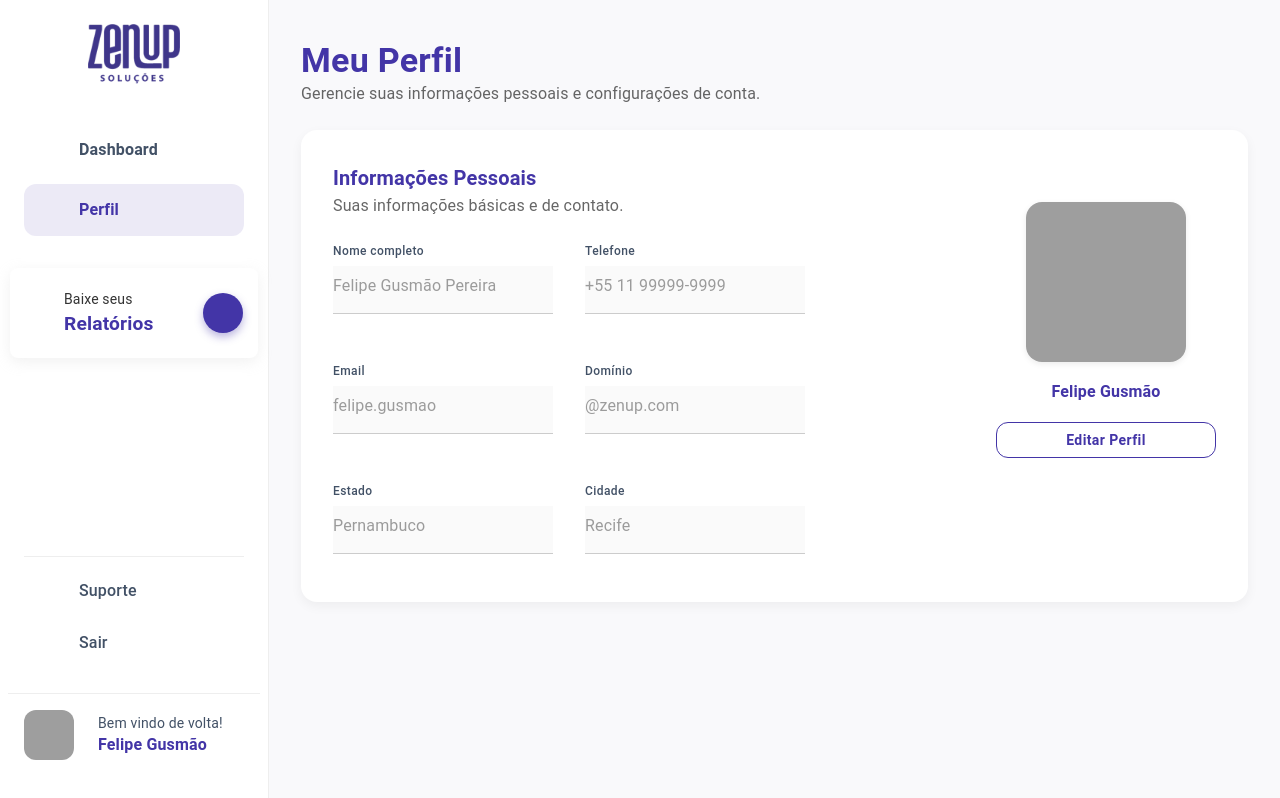
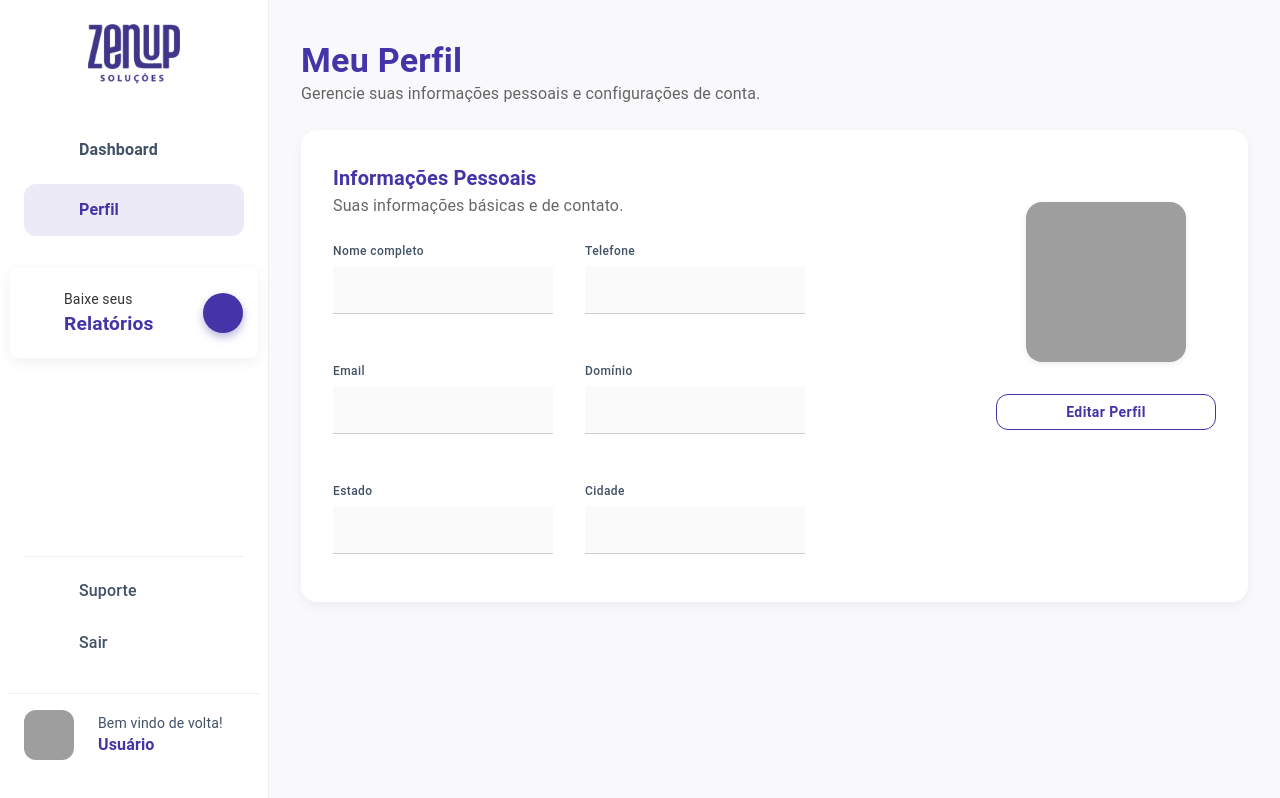
Before and after one commit to carlosqbarbosa/ZenUp-Frontend, a React (Vite) app: page /profile in a window 1280 px wide. Built offline with nearby package versions, Linux system fonts and the light colour scheme; grey boxes are pictures that could not be loaded; some icons are missing.

Commit message:
update profile information

```diff
--- a/src/components/Profile/ProfileForm.tsx
+++ b/src/components/Profile/ProfileForm.tsx
@@ -83,7 +83,7 @@ const ProfileForm: React.FC<ProfileFormProps> = ({
   onEditStart,
   onChange,
 }) => {
-  const { setNomeCompleto } = useUser();
+  const { setNomeCompleto, setFotoPerfil } = useUser();
   const [openSnackbar, setOpenSnackbar] = useState(false);
 
   // Divide o nome completo em primeiro e segundo nome (para exibição no avatar)
@@ -96,6 +96,7 @@ const ProfileForm: React.FC<ProfileFormProps> = ({
     // Atualiza o nome global (reflete na sidebar, por exemplo)
     setNomeCompleto(profileData.nomeCompleto);
 
+    setFotoPerfil(profileData.fotoPerfil || "");
     // Exibe o snackbar de sucesso
     setOpenSnackbar(true);
   };
@@ -186,9 +187,10 @@ const ProfileForm: React.FC<ProfileFormProps> = ({
                 fullWidth
                 name="dominio"
                 value={profileData.dominio || ""}
-                disabled
+                onChange={onChange}
                 sx={CustomTextFieldStyle}
                 variant="outlined"
+                disabled={!isEditing}
               />
             </InputWrapper>
           </Grid>
--- a/src/components/Sidebar/Sidebar.tsx
+++ b/src/components/Sidebar/Sidebar.tsx
@@ -27,7 +27,7 @@ const reportsCardPath = "/reports";
 export default function Sidebar() {
   const [isLogoutModalOpen, setIsLogoutModalOpen] = useState(false);
   const location = useLocation();
-  const { nomeCompleto } = useUser();
+  const { nomeCompleto, fotoPerfil } = useUser();
 
   const isActive = (path: string) => location.pathname === path;
 
@@ -212,13 +212,9 @@ export default function Sidebar() {
         mt: 2,
         }}>
           <Avatar
-            sx={{
-              width: 50,
-              height: 50,
-              mr: 3,
-              borderRadius: '12px'
-            }}
-            src={`https://i.pravatar.cc/150?u=${nomeCompleto}`}
+            sx={{ width: 50, height: 50, mr: 3, borderRadius: '12px' }}
+            src={fotoPerfil || `https://i.pravatar.cc/150?u=${nomeCompleto}`}
+            alt={nomeCompleto || "Usuário"}
           />
           <Box>
             <Typography variant="body2" sx={{ color: colors.textGray }}>Bem vindo de volta!</Typography>
--- a/src/context/UserContext.tsx
+++ b/src/context/UserContext.tsx
@@ -3,15 +3,20 @@ import React, { createContext, useState, useContext, ReactNode } from "react";
 type UserContextType = {
   nomeCompleto: string;
   setNomeCompleto: React.Dispatch<React.SetStateAction<string>>;
+  fotoPerfil: string;
+  setFotoPerfil: React.Dispatch<React.SetStateAction<string>>;
 };
 
 const UserContext = createContext<UserContextType | undefined>(undefined);
 
 export function UserProvider({ children }: { children: ReactNode }) {
-  const [nomeCompleto, setNomeCompleto] = useState("Felipe Gusmão");
+  const [nomeCompleto, setNomeCompleto] = useState("");
+  const [fotoPerfil, setFotoPerfil] = useState("");
 
   return (
-    <UserContext.Provider value={{ nomeCompleto, setNomeCompleto }}>
+    <UserContext.Provider
+      value={{ nomeCompleto, setNomeCompleto, fotoPerfil, setFotoPerfil }}
+    >
       {children}
     </UserContext.Provider>
   );
--- a/src/pages/Profile/Profile.tsx
+++ b/src/pages/Profile/Profile.tsx
@@ -1,20 +1,21 @@
 import Layout from "../../components/Layout/Layout";
 import { Grid, Box } from "@mui/material";
-import { useState } from "react";
+import { useState, useEffect } from "react";
 import React from "react";
 
 import type { ProfileData } from "../../types/profile";
 import ProfileForm from "../../components/Profile/ProfileForm";
 import ProfileHeader from "../../components/Profile/ProfileHeader";
 import colors from "../../styles/colors";
+import { useUser } from "../../context/UserContext";
 
 const initialProfileData: ProfileData = {
-    nomeCompleto: "Felipe Gusmão Pereira",
-    email: "felipe.gusmao",
-    telefone: "+55 11 99999-9999",
-    dominio: "@zenup.com",
-    estado: "Pernambuco",
-    cidade: "Recife",
+  nomeCompleto: "",
+  email: "",
+  telefone: "",
+  dominio: "",
+  estado: "",
+  cidade: "",
   foto: "",
 };
 
@@ -23,10 +24,21 @@ export default function Perfil() {
   const [savedData, setSavedData] = useState<ProfileData>(initialProfileData);
   const [isEditing, setIsEditing] = useState(false);
 
+  const { nomeCompleto, setNomeCompleto } = useUser();
+
+  useEffect(() => {
+    setProfileData((prev) => ({ ...prev, nomeCompleto }));
+  }, [nomeCompleto]);
+
   const handleChange = (
     e: React.ChangeEvent<HTMLInputElement> | { target: { name: string; value: string } }
   ) => {
-        setProfileData({ ...profileData, [e.target.name]: e.target.value });
+    const { name, value } = e.target;
+    setProfileData({ ...profileData, [name]: value });
+
+    if (name === "nomeCompleto") {
+      setNomeCompleto(value);
+    }
   };
 
   const handleSubmit = (e: React.FormEvent) => {
@@ -43,18 +55,14 @@ export default function Perfil() {
 
   return (
     <Layout title="Meu Perfil">
-            <Box sx={{ p: 0, width: "100%", maxWidth: 1200, color: colors.primary  }}>
+      <Box sx={{ p: 0, width: "100%", maxWidth: 1200, color: colors.primary }}>
 
         <ProfileHeader />
 
         <Grid
           container
           spacing={4}
-                    sx={{
-                        width: "100%",
-                        maxWidth: 1200,
-                        height: 'fit-content'
-                    }}
+          sx={{ width: "100%", maxWidth: 1200, height: "fit-content" }}
         >
           {/* COLUNA ESQUERDA: FORMULÁRIO */}
           <Grid item xs={12} md={7}>
@@ -67,7 +75,6 @@ export default function Perfil() {
               onChange={handleChange}
             />
           </Grid>
-
         </Grid>
       </Box>
     </Layout>
--- a/src/types/profile.ts
+++ b/src/types/profile.ts
@@ -1,5 +1,3 @@
-
-// 'type' para ser compatível com 'export type' em ambientes modernos.
 export type ProfileData = {
     nomeCompleto: string;
     email: string;
@@ -7,6 +5,7 @@ export type ProfileData = {
     dominio: string;
     estado: string;
     cidade: string;
+    foto: string;
 }
 
 export interface ProfileFormProps {
```
Lines whose indentation alone changed are shown as unchanged.
